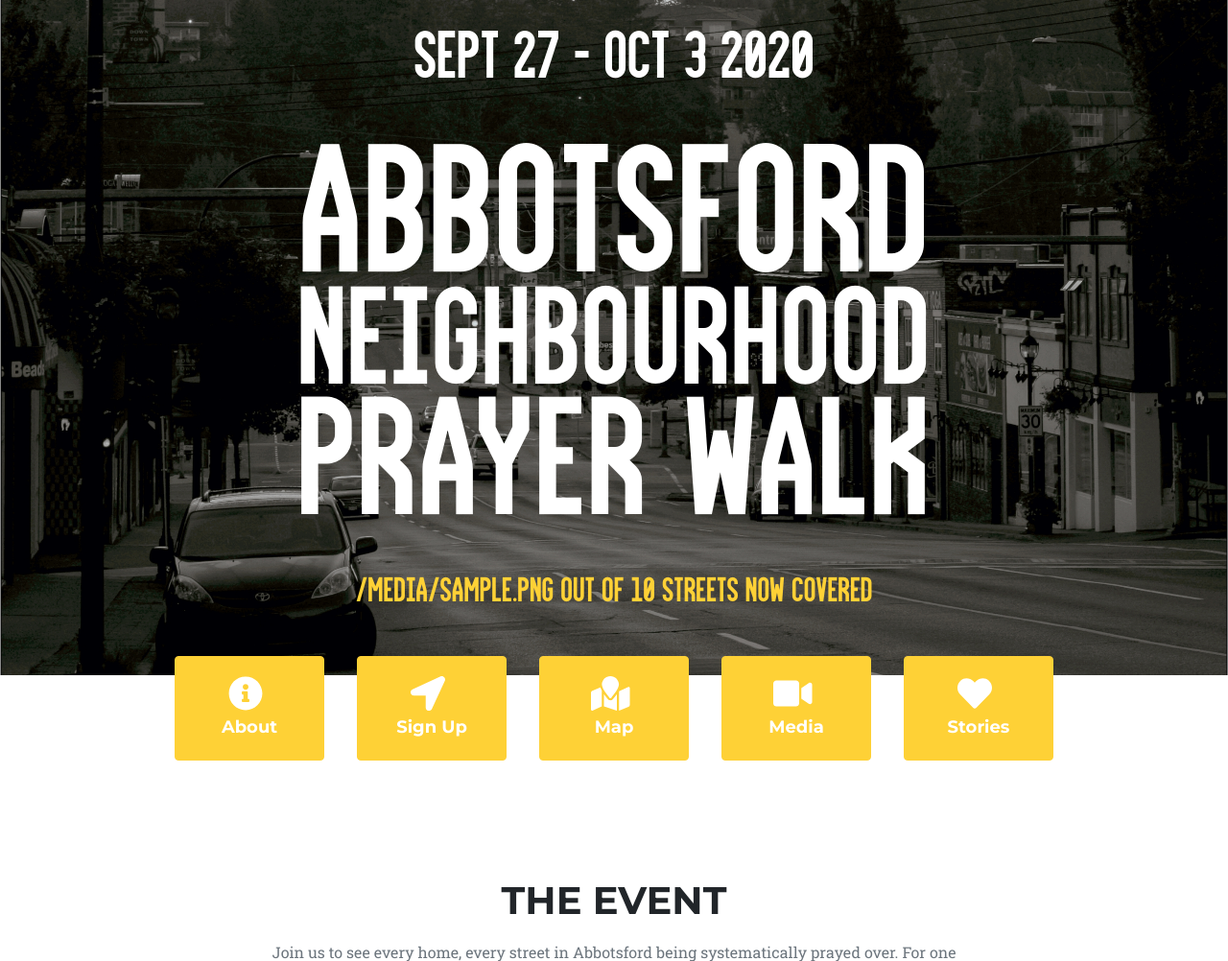
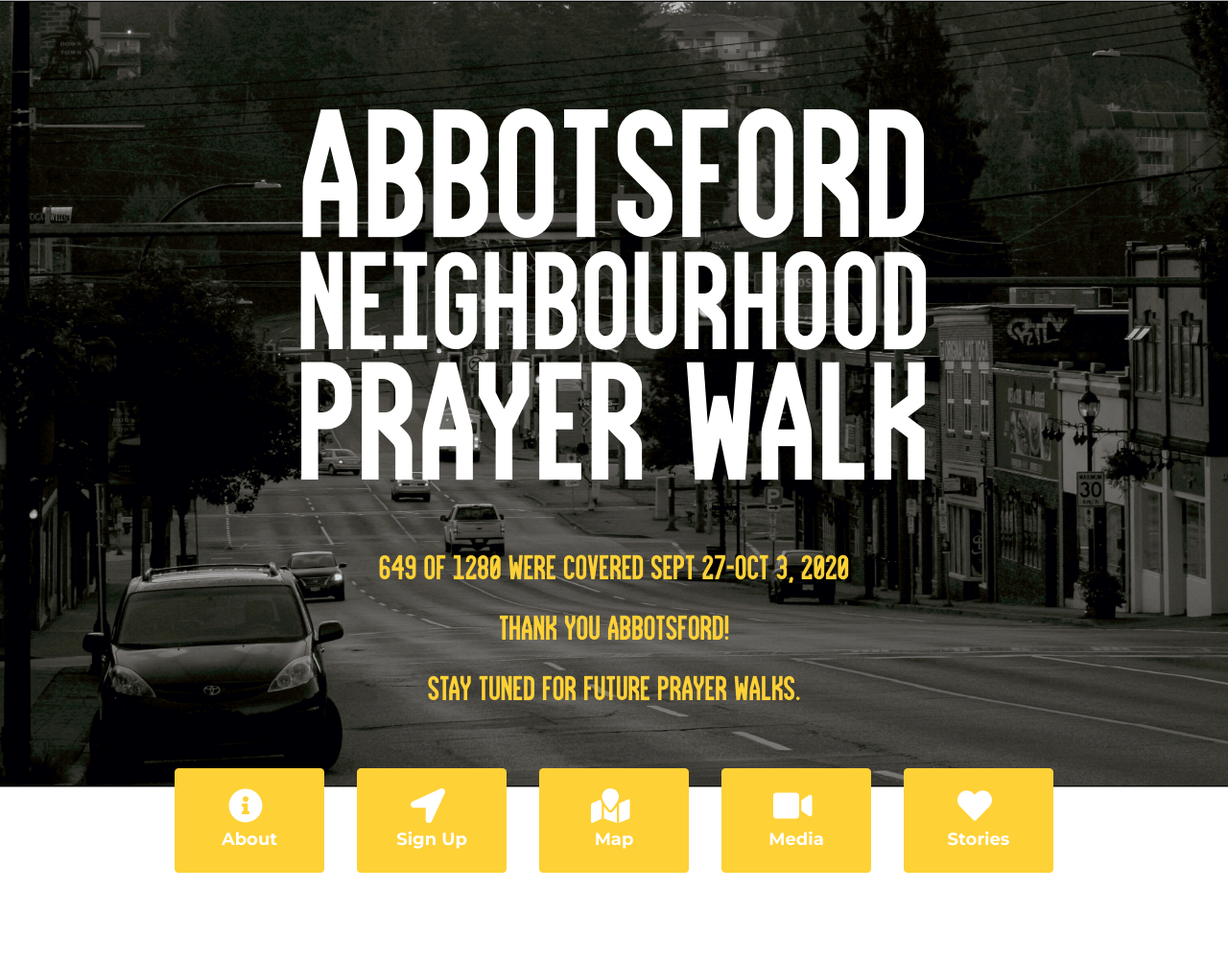
Before and after one commit to nicoepp/pray-for-streets, a Django app: template backend/streetsignup/templates/streetsignup/index.html in a window 1280 px wide. Shown: the top 1002 px of the page at 96% size. Run offline with Django 3.2, Linux system fonts and the light colour scheme; the template is opened without the code that fills it: most values are stand-ins (such as "Sample title", 1, 10 or a date in 2020); parts of the project's set-up code (start-up, migrations or seed data) failed here and were passed over; some libraries are stand-ins or nearby versions; some web fonts are replaced.

Commit message:
Updated after-event homepage wording

```diff
--- a/backend/streetsignup/templates/streetsignup/index.html
+++ b/backend/streetsignup/templates/streetsignup/index.html
@@ -35,9 +35,9 @@
     <!-- Masthead-->
     <header class="masthead homepage">
         <div class="container">
-            <div class="event-date masthead-subheading overheading">
-                Sept 27 - Oct 3 2020
-            </div>
+<!--            <div class="event-date masthead-subheading overheading">-->
+<!--                Sept 27 - Oct 3 2020-->
+<!--            </div>-->
             <div class="event-title masthead-heading text-uppercase" style="margin-bottom: 2rem">
                 <div class="first">Abbotsford</div>
                 <div class="second">Neighbourhood</div>
@@ -45,7 +45,10 @@
             </div>
 
             <div class="masthead-subheading covered">
-                {{ streets_covered }} out of {{ streets_total }} streets now covered
+                <!--{{ streets_covered }} out of {{ streets_total }} streets now covered-->
+                <p class="mb-0"> 649 of 1280 were covered Sept 27-Oct 3, 2020 </p>
+                <p class="mb-0"> Thank you Abbotsford! </p>
+                <p class="mb-0"> Stay tuned for future prayer walks. </p>
             </div>
         </div>
     </header>
--- a/src/components/SignUp.vue
+++ b/src/components/SignUp.vue
@@ -14,7 +14,7 @@
               <v-card>
                 <v-card-text>
                   <v-card-subtitle class="pl-9 pt-0">
-                    The prayer event is over. Sign up is closed.
+                    Sign up is currently closed. Thanks for the interest.
                   </v-card-subtitle>
                   <v-form v-if="step === 'st'">
                     <v-autocomplete
@@ -55,7 +55,7 @@
                 <v-card-actions>
                   <v-spacer></v-spacer>
                   <v-btn @click="goBack">Back</v-btn>
-                  <!--<v-btn @click="step = 'rg'" color="primary">Next</v-btn>-->
+                  <v-btn @click="step = 'rg'" color="primary" disabled>Next</v-btn>
                 </v-card-actions>
               </v-card>
             </v-stepper-content>
```
